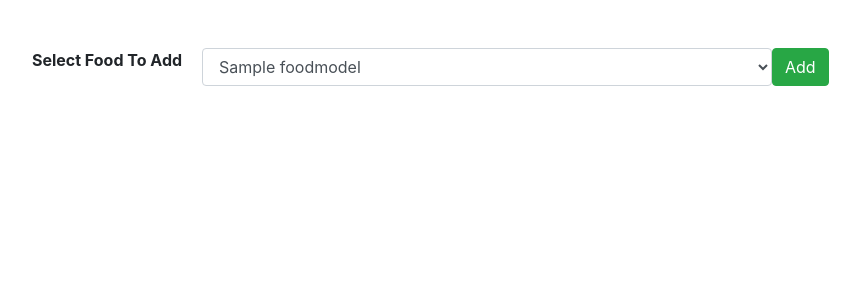
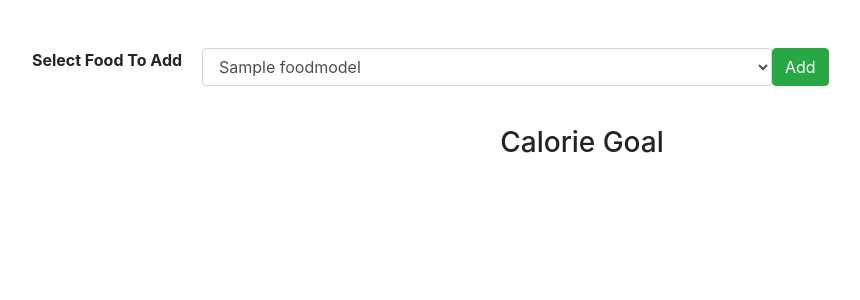
Before and after one commit to lwairore/django-calorie-tracker, a Django app: page / in a window 1280 px wide. Shown: the part 56-356 px from the top of the page, without its empty margins (58-918 px from the left). Run offline with Django 3.2, Linux system fonts and the light colour scheme; a user stored in the database is signed in; tables that the repository leaves empty hold one stand-in row (values such as "Sample post"); parts of the project's set-up code (start-up, migrations or seed data) failed here and were passed over; some libraries are stand-ins or nearby versions.

Commit message:
- Add heading 'Calorie Goal'.

```diff
--- a/calorie_tracker_app/templates/calorie_tracker/index.html
+++ b/calorie_tracker_app/templates/calorie_tracker/index.html
@@ -35,6 +35,10 @@
                 </form>
             </div>
         </div>
+
+        <br>
+
+        <h3 style="text-align:center">Calorie Goal</h3>
     </div>
 </head>
 
```
